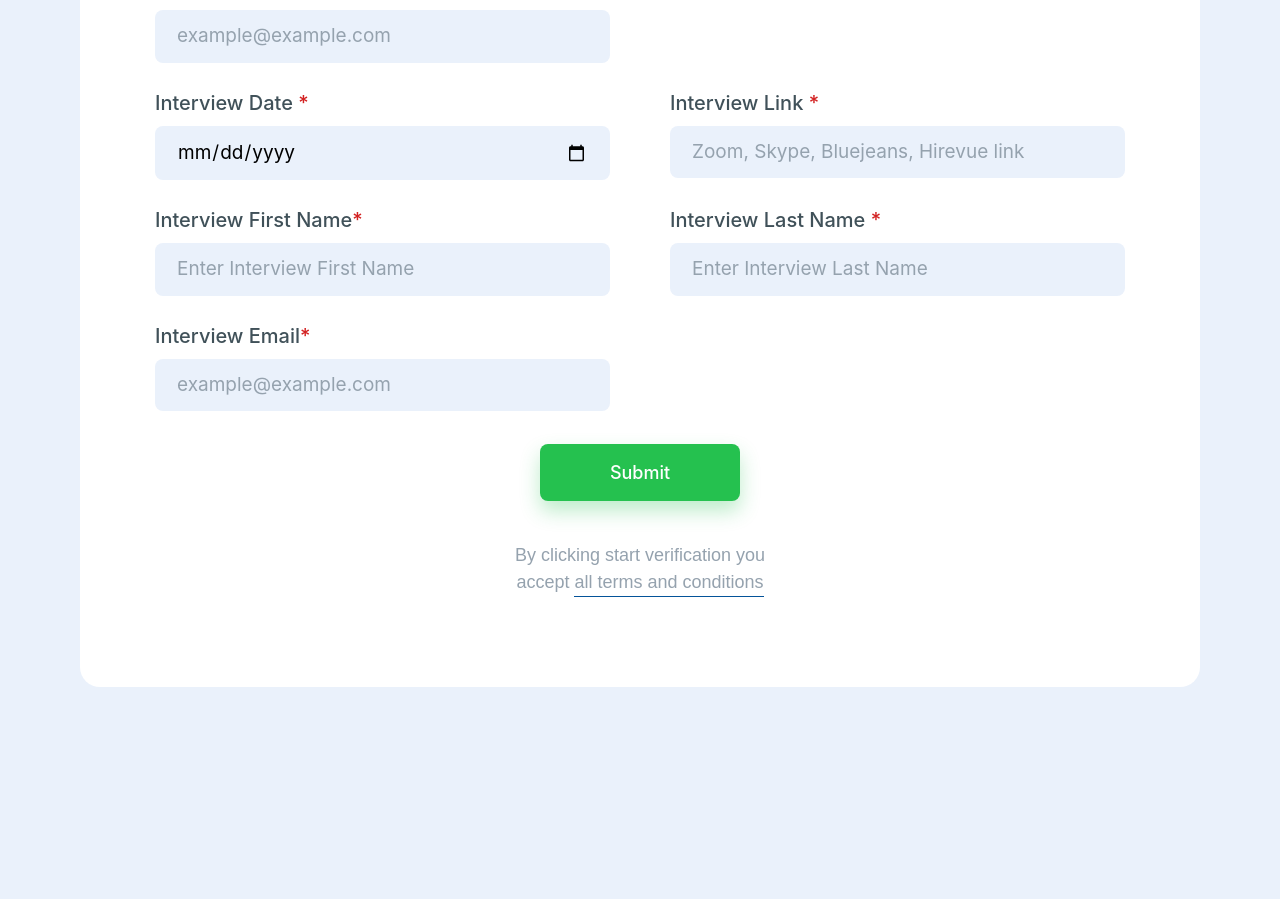
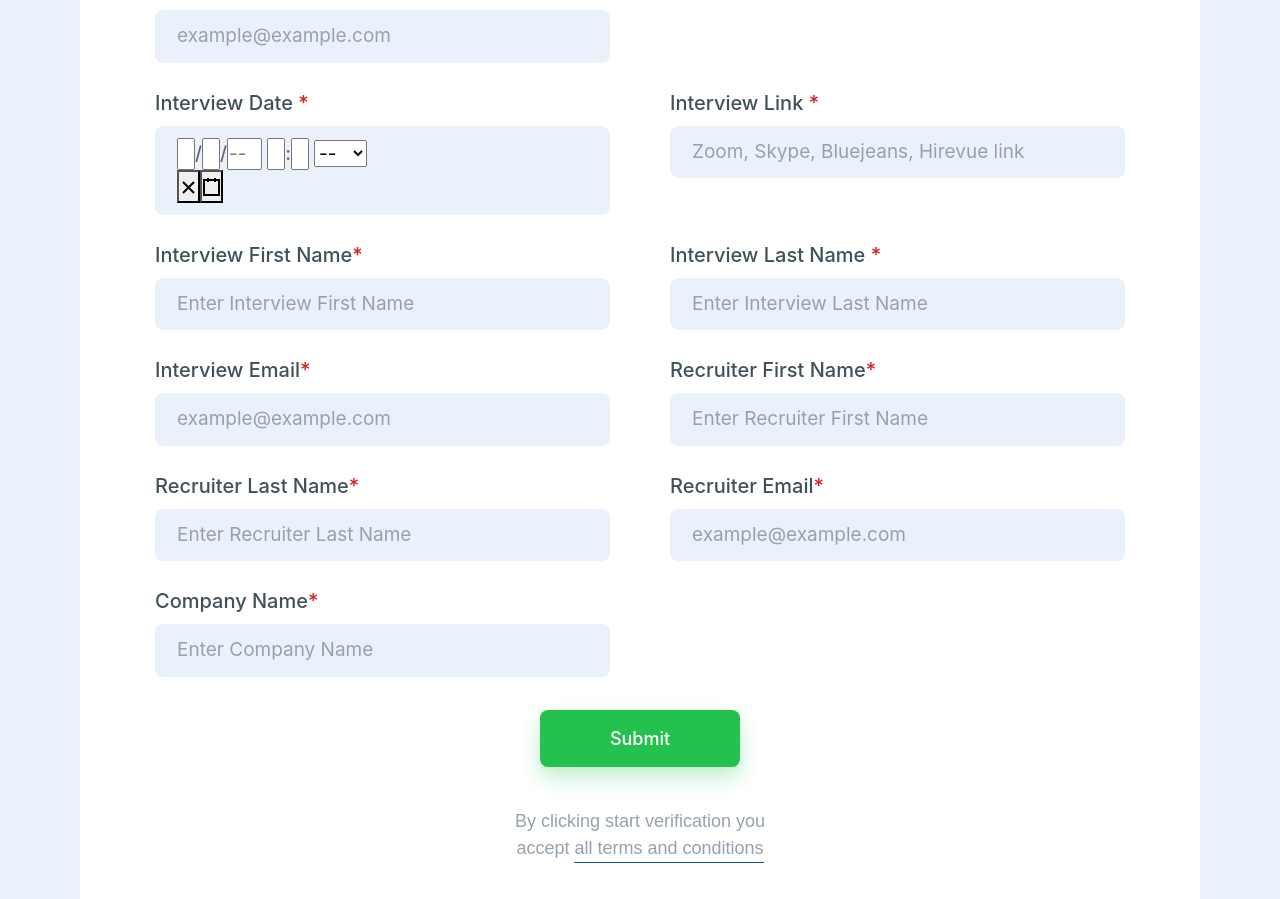
Before and after one commit to jamalhamilton/react-aws-integration, a React (Create React App) app in the folder frontend/: page /register in a window 1280 px wide. Shown: the part 560-1459 px from the top of the page. Built offline with nearby package versions, Linux system fonts and the light colour scheme.

Commit message:
UI updates

```diff
--- a/frontend/package.json
+++ b/frontend/package.json
@@ -13,6 +13,7 @@
     "qrcode.react": "^1.0.0",
     "react": "^17.0.0",
     "react-bootstrap": "^1.4.0",
+    "react-datetime-picker": "^3.0.4",
     "react-dom": "^17.0.0",
     "react-redux": "^7.2.1",
     "react-router-dom": "^5.2.0",
--- a/frontend/src/components/AdminPage.js
+++ b/frontend/src/components/AdminPage.js
@@ -150,13 +150,17 @@ const AdminPage = () => {
                             <th>Photo Verification</th>
                             <th>ID Verification</th>
                             <th>Result Verification</th>
-                            <th>Interview Date</th>
+                            <th>Interview Date and Time</th>
                             <th>Social Link</th>
                             <th>Interviewer First Name</th>
                             <th>Interviewer Last Name</th>
                             <th>Interviewer Email</th>
                             <th>Similarity</th>
                             <th>Vouched verification</th>
+                            <th>Recruiter First Name</th>
+                            <th>Recruiter Last Name</th>
+                            <th>Recruiter Email</th>
+                            <th>Company Name</th>
                             <th>Action</th>
                         </tr>
                     </thead>
@@ -179,6 +183,10 @@ const AdminPage = () => {
                                         <td>{user['interviewer_email'] ? user['interviewer_email'] : '--'}</td>
                                         <td>{user['similarity'] ? user['similarity'] : '--'}</td>
                                         <td>{user['id_verification_result'] ? user['id_verification_result'] : '--'}</td>
+                                        <td>{user['recruiter_first_name'] ? user['recruiter_first_name'] : '--'}</td>
+                                        <td>{user['recruiter_last_name'] ? user['recruiter_last_name'] : '--'}</td>
+                                        <td>{user['recruiter_email'] ? user['recruiter_email'] : '--'}</td>
+                                        <td>{user['company_name'] ? user['company_name'] : '--'}</td>
                                         <td>
                                             <ButtonGroup size="sm">
                                                 <Button onClick={() => history.push(`/admin/update/${user['token']}`)}><i className="fa fa-edit"></i></Button>
--- a/frontend/src/components/RegisterForm.js
+++ b/frontend/src/components/RegisterForm.js
@@ -1,5 +1,6 @@
 import React from "react";
 import config from "../config/front_config";
+import DateTimePicker from 'react-datetime-picker';
 
 export default class RegisterForm extends React.Component {
 
@@ -74,7 +75,11 @@ export default class RegisterForm extends React.Component {
                         this.setState({ isUploading: false });
                         this.showErrorMessage('success', 'Registered User Successfully');
                         window.location.href = "/success";
-                    });
+                    })
+                    .catch(() => {
+                        this.setState({ isUploading: false });
+                        this.showErrorMessage('error', 'Send mail faild!');
+                    })
                 } else {
                     this.setState({ isUploading: false });
                     this.showErrorMessage('error', 'Something went wrong!');
@@ -93,7 +98,13 @@ export default class RegisterForm extends React.Component {
         const value = e.target.value;
         const { userInfo } = this.state;
         userInfo[fname] = value;
-        this.state.userInfo = userInfo;
+        this.setState({ userInfo: userInfo});
+    }
+
+    handleDateChange(value) {
+        const { userInfo } = this.state;
+        userInfo["date_of_interview"] = value;
+        this.setState({ userInfo: userInfo});
     }
 
     showErrorMessage(type, message) {
@@ -166,7 +177,8 @@ export default class RegisterForm extends React.Component {
                                         <div class="col-md-6 col-12">
                                             <div class="form-group">
                                                 <label class="label__">Interview Date <span class="req__">*</span></label>
-                                                <input name="date_of_interview" onChange={this.handleChange} type="date" placeholder="Interview Date" class="input__" />
+                                                {/* <input name="date_of_interview" onChange={this.handleChange} type="date" placeholder="Interview Date" class="input__" /> */}
+                                                <DateTimePicker className={"input__"}  value={this.state?.userInfo?.date_of_interview} name="date_of_interview" onChange={(val) => this.handleDateChange(val)} />
                                                 {this.state.formError && this.state.formError['date_of_interview'] ? <small style={{ color: '#d32222', marginLeft: 3 }}>{this.state.formError['date_of_interview'] ? this.state.formError['date_of_interview'] : 'Date of Interview is not valid.'}</small> : null}
                                             </div>
                                         </div>
@@ -199,11 +211,46 @@ export default class RegisterForm extends React.Component {
                                                 {this.state.formError && this.state.formError['interviewer_email'] ? <small style={{ color: '#d32222', marginLeft: 3 }}>{this.state.formError['interviewer_email'] ? this.state.formError['interviewer_email'] : 'Interviewer Email is not valid.'}</small> : null}
                                             </div>
                                         </div>
+
+                                        <div class="col-md-6 col-12">
+                                            <div class="form-group">
+                                                <label class="label__">Recruiter First Name<span class="req__">*</span></label>
+                                                <input name="recruiter_first_name" type="text" onChange={this.handleChange} placeholder="Enter Recruiter First Name" class="input__" />
+                                                {this.state.formError && this.state.formError['recruiter_first_name'] ? <small style={{ color: '#d32222', marginLeft: 3 }}>{this.state.formError['recruiter_first_name'] ? this.state.formError['recruiter_first_name'] : 'Recruiter First Name is not valid.'}</small> : null}
+                                            </div>
+                                        </div>
+
+                                        <div class="col-md-6 col-12">
+                                            <div class="form-group">
+                                                <label class="label__">Recruiter Last Name<span class="req__">*</span></label>
+                                                <input name="recruiter_last_name" type="text" onChange={this.handleChange} placeholder="Enter Recruiter Last Name" class="input__" />
+                                                {this.state.formError && this.state.formError['recruiter_last_name'] ? <small style={{ color: '#d32222', marginLeft: 3 }}>{this.state.formError['recruiter_last_name'] ? this.state.formError['recruiter_last_name'] : 'Recruiter Last Name is not valid.'}</small> : null}
+                                            </div>
+                                        </div>
+
+                                        <div class="col-md-6 col-12">
+                                            <div class="form-group">
+                                                <label class="label__">Recruiter Email<span class="req__">*</span></label>
+                                                <input name="recruiter_email" type="email" onChange={this.handleChange} placeholder="example@example.com" class="input__" />
+                                                {this.state.formError && this.state.formError['recruiter_email'] ? <small style={{ color: '#d32222', marginLeft: 3 }}>{this.state.formError['recruiter_email'] ? this.state.formError['recruiter_email'] : 'Recruiter Email is not valid.'}</small> : null}
+                                            </div>
+                                        </div>
+
+                                        <div class="col-md-6 col-12">
+                                            <div class="form-group">
+                                                <label class="label__">Company Name<span class="req__">*</span></label>
+                                                <input name="company_name" type="text" onChange={this.handleChange} placeholder="Enter Company Name" class="input__" />
+                                                {this.state.formError && this.state.formError['company_name'] ? <small style={{ color: '#d32222', marginLeft: 3 }}>{this.state.formError['company_name'] ? this.state.formError['company_name'] : 'Company Name is not valid.'}</small> : null}
+                                            </div>
+                                        </div>
+
+
                                         <div class="col-md-12 col-12">
                                             <div class="form-group text-center pt-2">
                                                 <a onClick={this.registerUserData} class="btn_1">{this.state.isUploading ? 'Uploading...' : 'Submit'}</a>
                                             </div>
                                         </div>
+
                                         <div class="col-12 text-center mt-3">
                                             <p class="not__">By clicking start verification you <br />accept <a>all terms and conditions</a></p>
                                         </div>
--- a/frontend/src/components/UserUpdatePage.js
+++ b/frontend/src/components/UserUpdatePage.js
@@ -2,6 +2,7 @@ import React, { useState, useEffect } from "react";
 import { useParams, useHistory } from "react-router-dom";
 import { Spinner } from "react-bootstrap";
 import config from "../config/front_config";
+import DateTimePicker from 'react-datetime-picker';
 
 const UpdateUser = () => {
     const { id } = useParams();
@@ -12,7 +13,6 @@ const UpdateUser = () => {
     const [displayMessage, setDisplayMessage] = useState();
 
     useEffect(() => {
-        showErrorMessage("success", "Updated.");
         getUser();
     }, []);
 
@@ -27,6 +27,12 @@ const UpdateUser = () => {
         const value = e.target.value;
         const currentVal = user;
         currentVal[fname] = value;
+        setUser(currentVal);
+    }
+
+    const handleDateChange = (value) => {
+        const currentVal = user;
+        currentVal["date_of_interview"] = value;
         setUser(currentVal);
     }
 
@@ -169,7 +175,8 @@ const UpdateUser = () => {
                                     <div class="col-md-6 col-12">
                                         <div class="form-group">
                                             <label class="label__">Date Of Interview </label>
-                                            <input defaultValue={user?.date_of_interview} name="date_of_interview" onChange={handleChange} type="date" placeholder="Enter Candidate First Name" class="input__" />
+                                            {/* <input defaultValue={user?.date_of_interview} name="date_of_interview" onChange={handleChange} type="date" placeholder="Enter Candidate First Name" class="input__" /> */}
+                                            <DateTimePicker className={"input__"} value={user?.date_of_interview} name="date_of_interview" onChange={(val) => handleDateChange(val)} />
                                         </div>
                                     </div>
 
@@ -229,6 +236,34 @@ const UpdateUser = () => {
                                         </div>
                                     </div>
 
+                                    <div class="col-md-6 col-12">
+                                            <div class="form-group">
+                                                <label class="label__">Recruiter First Name<span class="req__">*</span></label>
+                                                <input defaultValue={user?.recruiter_first_name} name="recruiter_first_name" type="text" onChange={handleChange} placeholder="Enter Recruiter First Name" class="input__" />
+                                            </div>
+                                        </div>
+
+                                        <div class="col-md-6 col-12">
+                                            <div class="form-group">
+                                                <label class="label__">Recruiter Last Name<span class="req__">*</span></label>
+                                                <input defaultValue={user?.recruiter_last_name} name="recruiter_last_name" type="text" onChange={handleChange} placeholder="Enter Recruiter Last Name" class="input__" />
+                                            </div>
+                                        </div>
+
+                                        <div class="col-md-6 col-12">
+                                            <div class="form-group">
+                                                <label class="label__">Recruiter Email<span class="req__">*</span></label>
+                                                <input defaultValue={user?.recruiter_email} name="recruiter_email" type="email" onChange={handleChange} placeholder="example@example.com" class="input__" />
+                                            </div>
+                                        </div>
+
+                                        <div class="col-md-6 col-12">
+                                            <div class="form-group">
+                                                <label class="label__">Company Name<span class="req__">*</span></label>
+                                                <input defaultValue={user?.company_name} name="company_name" type="text" onChange={handleChange} placeholder="Enter Company Name" class="input__" />
+                                            </div>
+                                        </div>
+
                                     <div class="col-md-12 col-12">
                                         <div class="form-group text-center pt-2">
                                             <a onClick={() => update()} class="btn_1">Update</a>
```
Also changed, not shown: 1 other file (tests, documents, lock files or other folders). Lines whose indentation alone changed are shown as unchanged.
